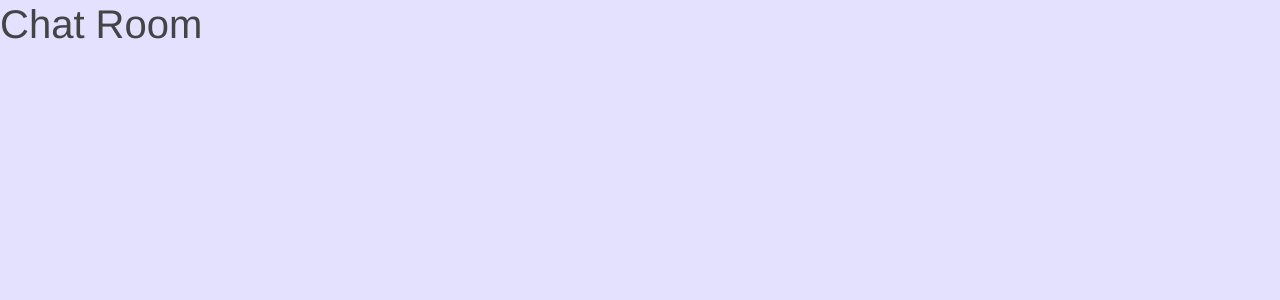
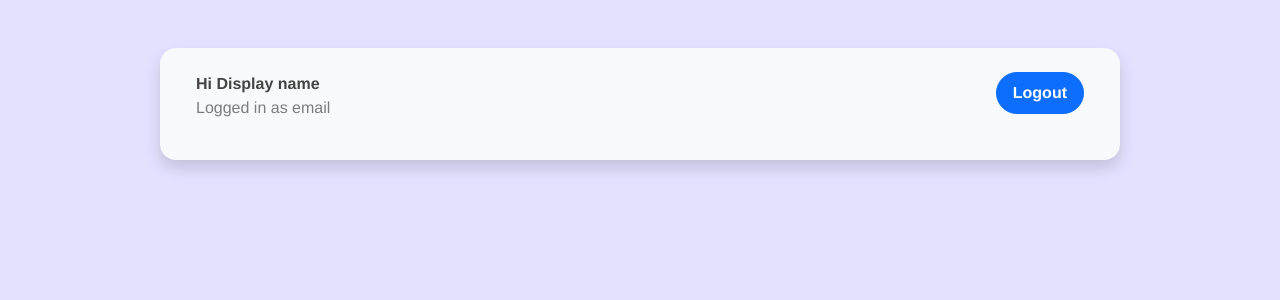
Before and after one commit to itcreation2021/Live-Chat_APP-Vue-, a Vue app: page /chatroom in a window 1280 px wide. Shown: the top 300 px of the page. Built offline with nearby package versions, Linux system fonts and the light colour scheme.

Commit message:
Navbar & make Logout

```diff
--- /dev/null
+++ b/src/components/Navbar.vue
@@ -0,0 +1,33 @@
+<template>
+  <nav class="d-flex justify-content-between p-4">
+    <div class="">
+        <p class="fw-bolder mb-0">Hi Display name </p>
+        <p class="text-black-50">Logged in as email </p>
+    </div>
+    <div class="">
+        <button class="btn btn-primary rounded-5 fw-bolder py-2 px-3" @click="logOut">Logout</button>
+    </div>
+  </nav>
+</template>
+
+<script>
+import { ref } from '@vue/reactivity';
+import useLogout from "../composables/useLogout"
+
+export default {
+    setup() {
+
+        let { error, logoutSystem }= useLogout();
+
+        let logOut = async() => {
+            await logoutSystem();
+        }
+
+        return {logOut,error}
+    }
+}
+</script>
+
+<style>
+
+</style>
--- /dev/null
+++ b/src/composables/useLogout.js
@@ -0,0 +1,21 @@
+import { ref } from "vue";
+import { auth } from "../firebase/config";
+
+let error = ref(null);
+
+let logoutSystem = async() => {
+    try {
+            await auth.signOut();
+            console.log("Logout")
+
+        }
+        catch (err) {
+            error.value = err.message;
+        }
+}
+
+let useLogout = () => {
+  return { error, logoutSystem };
+};
+
+export default useLogout;
--- a/src/views/Chatroom.vue
+++ b/src/views/Chatroom.vue
@@ -1,9 +1,13 @@
 <template>
-  <h1>Chat Room</h1>
+  <div class="container m-5 bg-light w-75 shadow rounded-4 mx-auto">
+   <Navbar></Navbar>
+  </div>
 </template>
 
 <script>
+import Navbar from '../components/Navbar'
 export default {
+  components: { Navbar },
 
 }
 </script>
```
